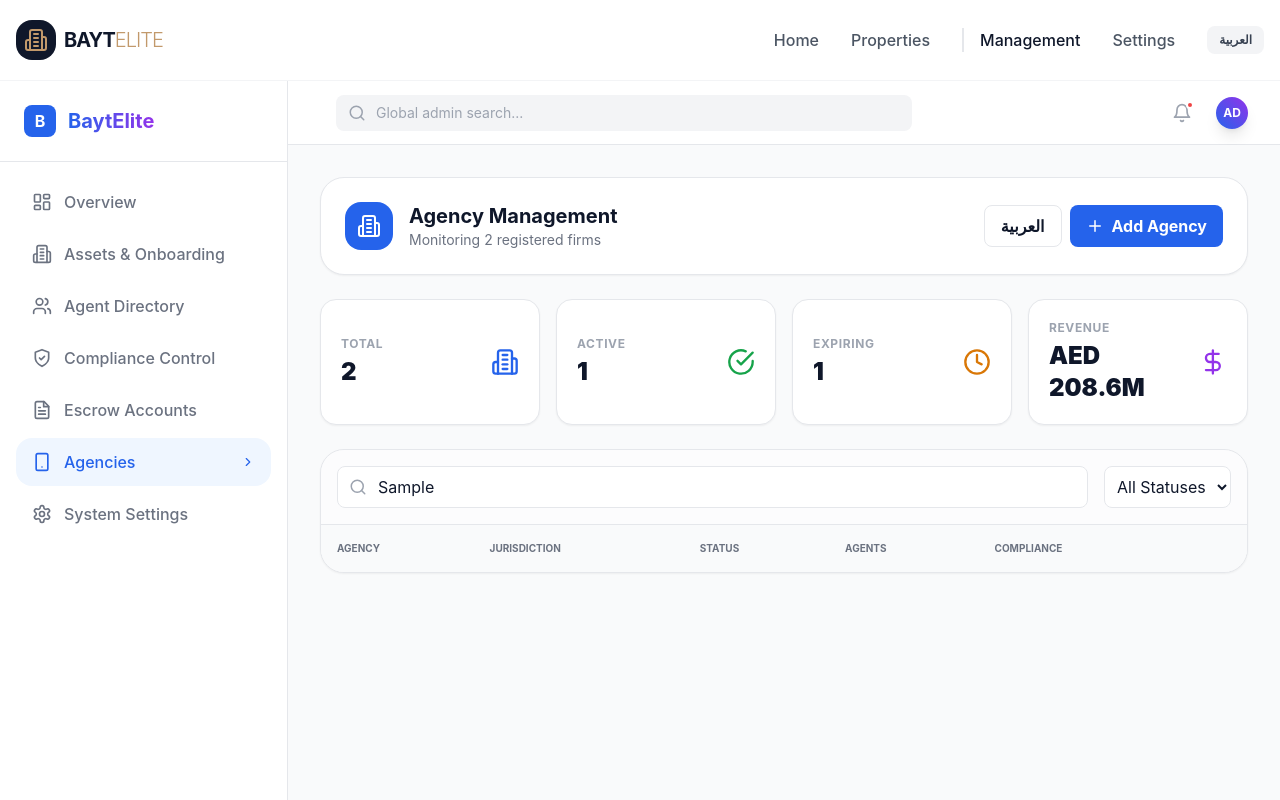
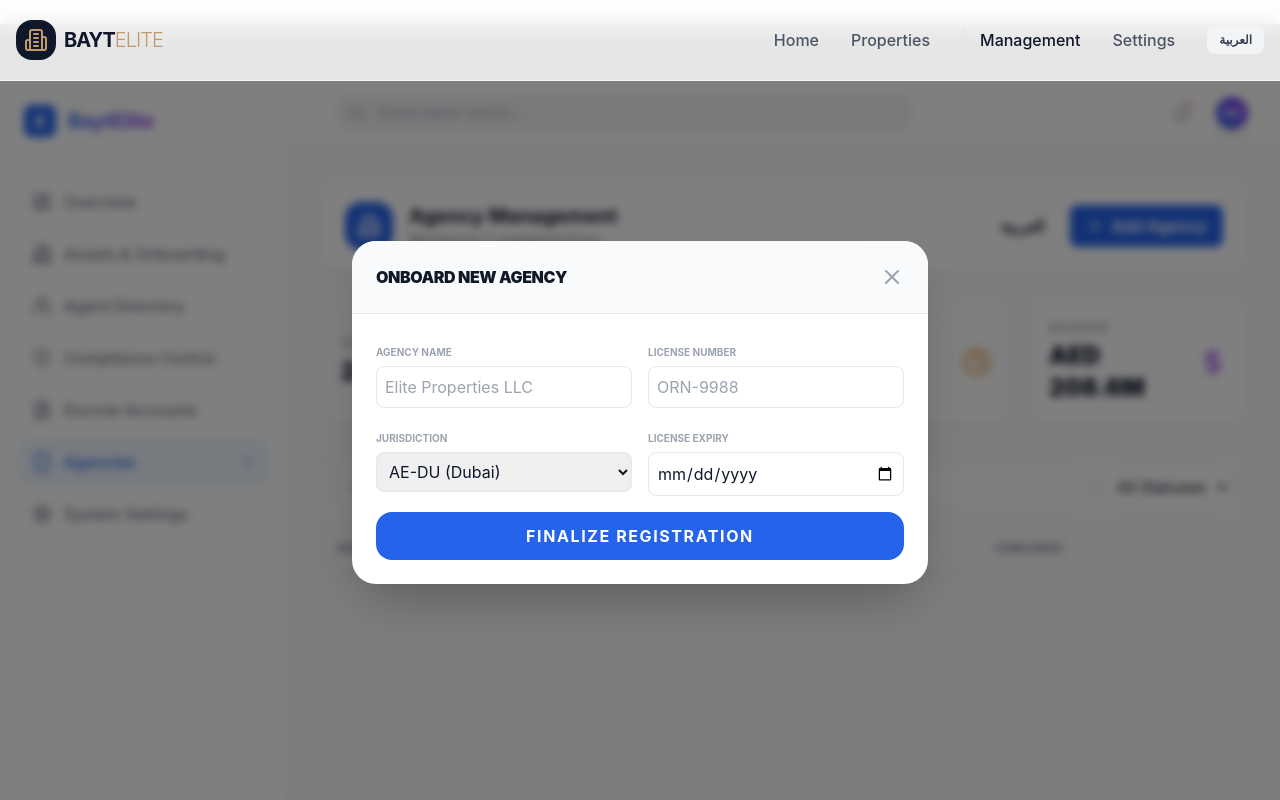
Before and after one commit to fazetdev/baytelitet, a Next.js app: page /admin/agencies in a window 1280 px wide. Both pictures are taken after typing "Sample" into the empty fields and a click on the button "Add Agency". Shown: the top 800 px of the page. Built offline with nearby package versions, Linux system fonts and the light colour scheme.

Commit message:
Update admin agencies page

```diff
--- a/app/(operations)/admin/agencies/page.tsx
+++ b/app/(operations)/admin/agencies/page.tsx
@@ -1,18 +1,44 @@
 'use client';
-
 import { useState, useMemo } from 'react';
 import {
   Building2, Users, Shield, FileText, CheckCircle, XCircle,
   Clock, AlertCircle, Search, Filter, Download, Plus,
-  MoreVertical, Globe, TrendingUp, DollarSign
+  MoreVertical, Globe, TrendingUp, DollarSign, X, Calendar
 } from 'lucide-react';
 import { useAgencyStore, Agency } from '@/lib/stores/agencyStore';
 
 export default function AgenciesPage() {
-  const { agencies, deleteAgency } = useAgencyStore();
+  const { agencies, addAgency, deleteAgency } = useAgencyStore();
   const [language, setLanguage] = useState<'en' | 'ar'>('en');
   const [searchTerm, setSearchTerm] = useState('');
   const [filterStatus, setFilterStatus] = useState('all');
+  const [showForm, setShowForm] = useState(false);
+
+  // Form State
+  const [formData, setFormData] = useState({
+    name: '',
+    licenseNumber: '',
+    jurisdiction: 'AE-DU (Dubai)',
+    licenseExpiry: '',
+    status: 'active' as Agency['status'],
+    totalAgents: 0,
+    activeProperties: 0,
+    complianceScore: 100,
+    lastAudit: new Date().toISOString().split('T')[0],
+    revenue: 'AED 0'
+  });
+
+  const handleSubmit = (e: React.FormEvent) => {
+    e.preventDefault();
+    addAgency(formData);
+    setShowForm(false);
+    setFormData({
+      name: '', licenseNumber: '', jurisdiction: 'AE-DU (Dubai)',
+      licenseExpiry: '', status: 'active', totalAgents: 0,
+      activeProperties: 0, complianceScore: 100,
+      lastAudit: new Date().toISOString().split('T')[0], revenue: 'AED 0'
+    });
+  };
 
   const filteredAgencies = useMemo(() => agencies.filter(agency => {
     const matchesSearch = agency.name.toLowerCase().includes(searchTerm.toLowerCase()) ||
@@ -25,7 +51,7 @@ export default function AgenciesPage() {
     total: agencies.length,
     active: agencies.filter(a => a.status === 'active').length,
     expiring: agencies.filter(a => a.status === 'expiring').length,
-    revenue: 'AED 208.6M' // This can be calculated from store once revenue is numeric
+    revenue: 'AED 208.6M'
   }), [agencies]);
 
   const getStatusUI = (status: Agency['status']) => {
@@ -39,7 +65,7 @@ export default function AgenciesPage() {
   };
 
   return (
-    <div className="p-4 md:p-8 space-y-6 bg-gray-50 min-h-screen" dir={language === 'ar' ? 'rtl' : 'ltr'}>
+    <div className="p-4 md:p-8 space-y-6 bg-gray-50 min-h-screen relative" dir={language === 'ar' ? 'rtl' : 'ltr'}>
       {/* Header */}
       <div className="flex flex-col md:flex-row justify-between items-start md:items-center gap-4 bg-white p-6 rounded-2xl border shadow-sm">
         <div className="flex items-center gap-4">
@@ -53,11 +79,53 @@ export default function AgenciesPage() {
           <button onClick={() => setLanguage(l => l === 'en' ? 'ar' : 'en')} className="flex-1 md:flex-none px-4 py-2 border rounded-lg font-bold">
             {language === 'en' ? 'العربية' : 'English'}
           </button>
-          <button className="flex-1 md:flex-none px-4 py-2 bg-blue-600 text-white rounded-lg font-bold flex items-center justify-center gap-2">
+          <button
+            onClick={() => setShowForm(true)}
+            className="flex-1 md:flex-none px-4 py-2 bg-blue-600 text-white rounded-lg font-bold flex items-center justify-center gap-2"
+          >
             <Plus size={18} /> {language === 'en' ? 'Add Agency' : 'إضافة مكتب'}
           </button>
         </div>
       </div>
+
+      {/* Onboarding Modal */}
+      {showForm && (
+        <div className="fixed inset-0 bg-black/50 backdrop-blur-sm z-50 flex items-center justify-center p-4">
+          <div className="bg-white rounded-2xl w-full max-w-xl shadow-2xl overflow-hidden">
+            <div className="p-6 border-b flex justify-between items-center bg-gray-50">
+              <h2 className="font-black uppercase tracking-tight text-gray-900">Onboard New Agency</h2>
+              <button onClick={() => setShowForm(false)} className="text-gray-400 hover:text-gray-600"><X /></button>
+            </div>
+            <form onSubmit={handleSubmit} className="p-6 space-y-4">
+              <div className="grid grid-cols-1 md:grid-cols-2 gap-4">
+                <div className="space-y-1">
+                  <label className="text-[10px] font-bold text-gray-400 uppercase">Agency Name</label>
+                  <input required value={formData.name} onChange={e => setFormData({...formData, name: e.target.value})} className="w-full p-2 border rounded-lg outline-none focus:ring-2 focus:ring-blue-600" placeholder="Elite Properties LLC" />
+                </div>
+                <div className="space-y-1">
+                  <label className="text-[10px] font-bold text-gray-400 uppercase">License Number</label>
+                  <input required value={formData.licenseNumber} onChange={e => setFormData({...formData, licenseNumber: e.target.value})} className="w-full p-2 border rounded-lg outline-none focus:ring-2 focus:ring-blue-600" placeholder="ORN-9988" />
+                </div>
+                <div className="space-y-1">
+                  <label className="text-[10px] font-bold text-gray-400 uppercase">Jurisdiction</label>
+                  <select value={formData.jurisdiction} onChange={e => setFormData({...formData, jurisdiction: e.target.value})} className="w-full p-2 border rounded-lg outline-none focus:ring-2 focus:ring-blue-600">
+                    <option>AE-DU (Dubai)</option>
+                    <option>AE-AZ (Abu Dhabi)</option>
+                    <option>SA-RY (Riyadh)</option>
+                  </select>
+                </div>
+                <div className="space-y-1">
+                  <label className="text-[10px] font-bold text-gray-400 uppercase">License Expiry</label>
+                  <input type="date" required value={formData.licenseExpiry} onChange={e => setFormData({...formData, licenseExpiry: e.target.value})} className="w-full p-2 border rounded-lg outline-none focus:ring-2 focus:ring-blue-600" />
+                </div>
+              </div>
+              <button type="submit" className="w-full bg-blue-600 text-white py-3 rounded-xl font-bold uppercase tracking-widest hover:bg-blue-700 transition-all">
+                Finalize Registration
+              </button>
+            </form>
+          </div>
+        </div>
+      )}
 
       {/* Stats Grid */}
       <div className="grid grid-cols-1 sm:grid-cols-2 lg:grid-cols-4 gap-4">
@@ -141,7 +209,12 @@ export default function AgenciesPage() {
                       <p className="text-[10px] font-bold mt-1">{agency.complianceScore}% Score</p>
                     </td>
                     <td className="p-4 text-right">
-                      <button className="text-gray-400 hover:text-blue-600"><MoreVertical size={18} /></button>
+                      <button
+                        onClick={() => deleteAgency(agency.id)}
+                        className="text-gray-300 hover:text-red-600"
+                      >
+                        <MoreVertical size={18} />
+                      </button>
                     </td>
                   </tr>
                 );
```
